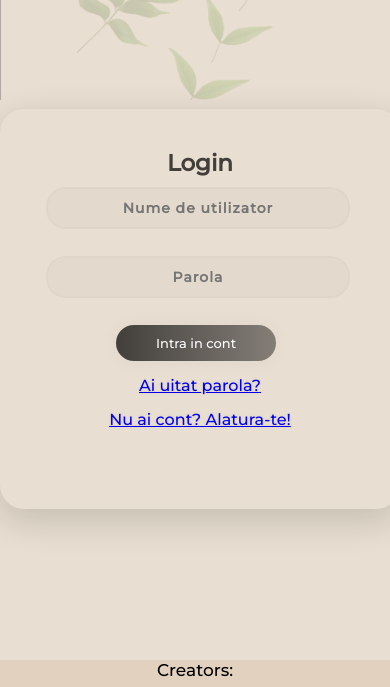
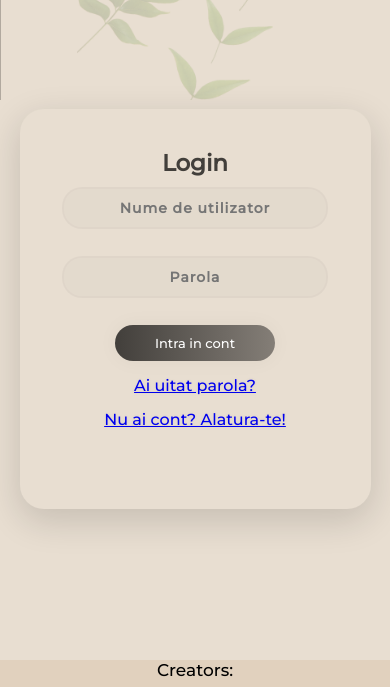
Before and after one commit to georgianaB20/WebTechnologiesProject, a website with bundled scripts: page tw_proiect/frontend/views/login.html in a window 390 px wide. Shown: the part 119-806 px from the top of the page. Built offline with nearby package versions, Linux system fonts and the light colour scheme.

Commit message:
login form responsive

```diff
--- a/tw_proiect/frontend/css/login.css
+++ b/tw_proiect/frontend/css/login.css
@@ -2,11 +2,18 @@
 
 .main {
 	background-color: #e8ded1;
-	width: 400px;
+	width: 25rem;
 	height: 400px;
 	margin: 7em auto;
 	border-radius: 1.5em;
 	box-shadow: 0 11px 35px 2px rgba(0, 0, 0, 0.14);
+	justify-content:center;
+	align-items: center;
+}
+@media screen and (max-width:600px){
+	.main{
+		width: 90%;
+	}
 }
 
 .sign {
@@ -18,7 +25,11 @@
 	font-size: 23px;
 	padding-bottom: 10px;
 }
-
+.form1{
+	display:flex;
+	flex-direction:column;
+	align-items: center;
+}
 .un {
 	width: 76%;
 	color: rgb(38, 50, 56);
@@ -31,10 +42,11 @@
 	outline: none;
 	box-sizing: border-box;
 	border: 2px solid rgba(0, 0, 0, 0.02);
-	margin-left: 46px;
+
 	text-align: center;
 	margin-bottom: 27px;
 	font-family: Montserrat, sans-serif;
+
 }
 
  .pass {
@@ -50,7 +62,6 @@
 	outline: none;
 	box-sizing: border-box;
 	border: 2px solid rgba(0, 0, 0, 0.02);
-	margin-left: 46px;
 	text-align: center;
 	margin-bottom: 27px;
 	font-family: Montserrat, sans-serif;
@@ -68,7 +79,6 @@
 	border: 0;
 	padding: 10px 40px;
 	font-family: Montserrat, sans-serif;
-	margin-left: 29%;
 	font-size: 13px;
 	box-shadow: 0 0 20px 1px rgba(0, 0, 0, 0.04);
 }
```
